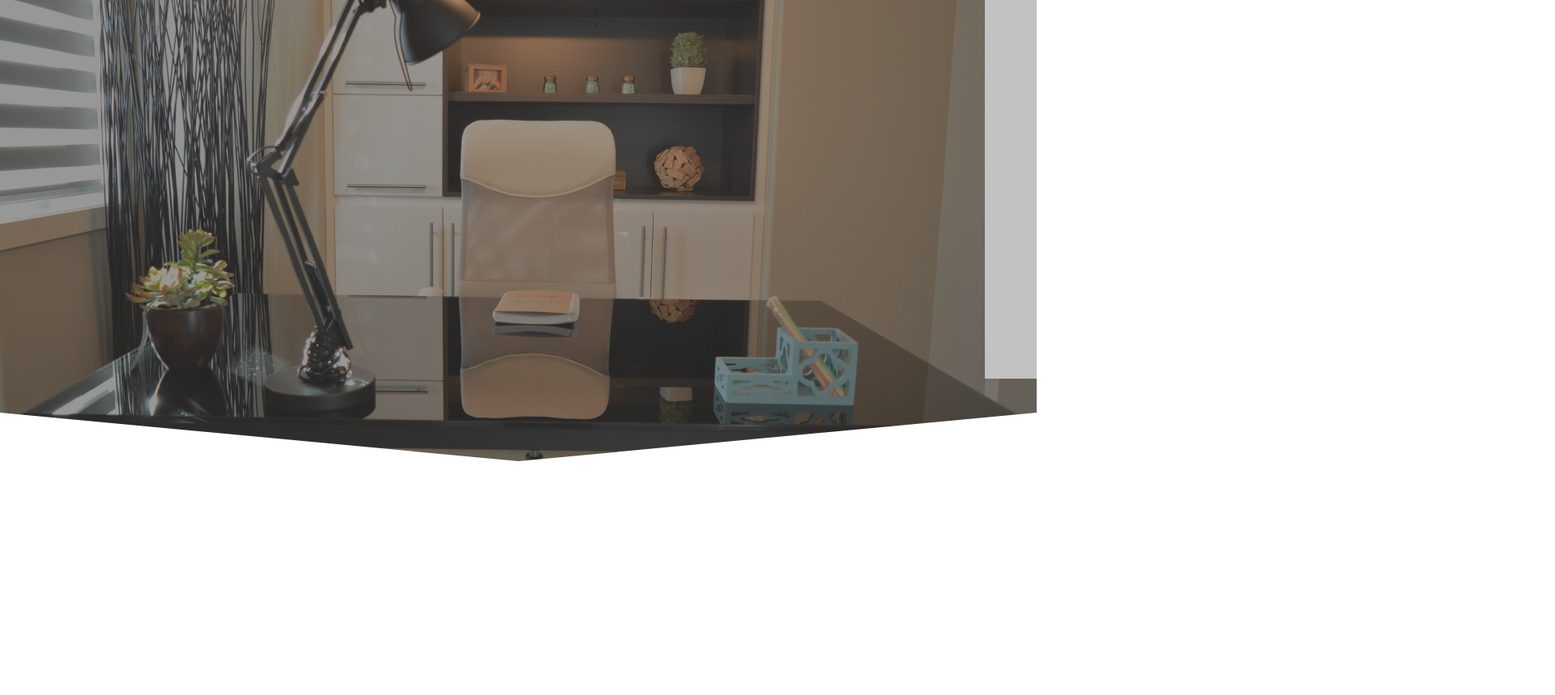
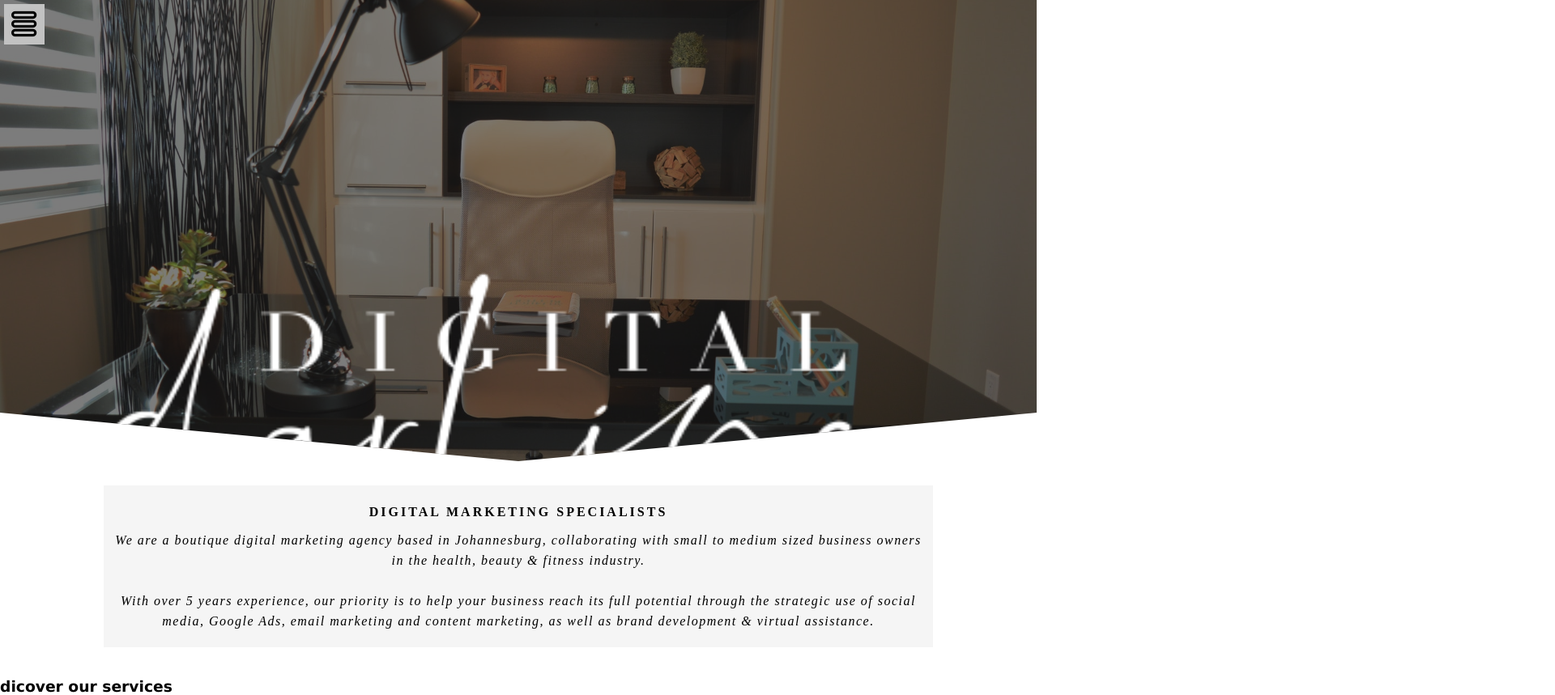
Before and after one commit to diegudeveloper/Proyecto7-Digital-Marketing, a plain HTML site: page index.html in a window 1280 px wide. Shown: the top 859 px of the page at 81% size, 1920 px wide, since content can reach past the window. Before the commit the page ends 800 px from the top, so only its background shows below. Drawn offline with Linux system fonts and the light colour scheme.

Commit message:
Cuilminacion del menu Mf. e inicio de la seccion aboutus

```diff
--- /dev/null
+++ b/css/aboutus.css
@@ -0,0 +1,60 @@
+* {
+    padding: 0;
+    margin: 0;
+    box-sizing: border-box;
+}
+
+
+
+.aboutus {
+    width: 100%;
+    height: auto;
+}
+
+.aboutus .container_all {
+    width: 100%;
+    height: auto;
+
+    display: flex;
+    flex-wrap: wrap;
+}
+
+.aboutus .container_all .lefth {
+    width: 100%;
+    height: auto;
+}
+
+.aboutus .container_all .lefth .firma {
+    display: none;
+}
+
+.aboutus .container_all .lefth .textaboutus {
+    width: 80%;
+    height: auto;
+    background-color: rgba(204, 204, 204, 0.205);
+    margin-left: auto;
+    margin-right: auto;
+    padding: 20px 10px;
+    text-align: center;
+    letter-spacing: 3px;
+}
+
+.aboutus .container_all .lefth .textaboutus h2 {
+    width: 100%;
+    font-family: serif;
+    text-transform: uppercase;
+    text-align: center;
+    font-size: 16px;
+    letter-spacing: 3px;
+    color: #000;
+    padding-bottom: 10px;
+    line-height: 25px;
+}
+
+.aboutus .container_all .lefth .textaboutus p {
+    font-family: serif;
+    letter-spacing: 1.5px;
+    font-style: oblique;
+    line-height: 25px;
+    font-size: 16px;
+}
--- /dev/null
+++ b/css/fontello.css
@@ -0,0 +1,59 @@
+@font-face {
+  font-family: 'fontello';
+  src: url('../font/fontello.eot?98516780');
+  src: url('../font/fontello.eot?98516780#iefix') format('embedded-opentype'),
+       url('../font/fontello.woff2?98516780') format('woff2'),
+       url('../font/fontello.woff?98516780') format('woff'),
+       url('../font/fontello.ttf?98516780') format('truetype'),
+       url('../font/fontello.svg?98516780#fontello') format('svg');
+  font-weight: normal;
+  font-style: normal;
+}
+/* Chrome hack: SVG is rendered more smooth in Windozze. 100% magic, uncomment if you need it. */
+/* Note, that will break hinting! In other OS-es font will be not as sharp as it could be */
+/*
+@media screen and (-webkit-min-device-pixel-ratio:0) {
+  @font-face {
+    font-family: 'fontello';
+    src: url('../font/fontello.svg?98516780#fontello') format('svg');
+  }
+}
+*/
+
+ [class^="icon-"]:before, [class*=" icon-"]:before {
+  font-family: "fontello";
+  font-style: normal;
+  font-weight: normal;
+  speak: never;
+
+  display: inline-block;
+  text-decoration: inherit;
+  width: 1em;
+  margin-right: .2em;
+  text-align: center;
+  /* opacity: .8; */
+
+  /* For safety - reset parent styles, that can break glyph codes*/
+  font-variant: normal;
+  text-transform: none;
+
+  /* fix buttons height, for twitter bootstrap */
+  line-height: 1em;
+
+  /* Animation center compensation - margins should be symmetric */
+  /* remove if not needed */
+  margin-left: .2em;
+
+  /* you can be more comfortable with increased icons size */
+  /* font-size: 120%; */
+
+  /* Font smoothing. That was taken from TWBS */
+  -webkit-font-smoothing: antialiased;
+  -moz-osx-font-smoothing: grayscale;
+
+  /* Uncomment for 3D effect */
+  /* text-shadow: 1px 1px 1px rgba(127, 127, 127, 0.3); */
+}
+
+.icon-menu-outline:before { content: '\e800'; } /* '' */
+.icon-menu:before { content: '\f008'; } /* '' */
--- a/css/style.css
+++ b/css/style.css
@@ -2,6 +2,9 @@
     padding: 0;
     margin: 0;
     box-sizing: border-box;
+}
+body {
+    font-family: 'Lucida Sans', 'Lucida Sans Regular', 'Lucida Grande', 'Lucida Sans Unicode', Geneva, Verdana, sans-serif;
 }
 
 header {
@@ -9,7 +12,7 @@ header {
     height: 100vh;
     max-height: 600px;
     background-image: url(/img/Banner/banner5.jpg);
-    background-color: rgb(90, 90, 90);
+    background-color: rgb(60, 60, 60);
     background-blend-mode: soft-light;
 
     background-position: center;
@@ -29,25 +32,42 @@ header input {
     display: none;
 }
 
+header .container  .container_all {
+    width: 100%;
+    height: 100vh;
+}
+
+header .container  .container_all .icon-menu-outline {
+    width: 50px;
+    height: 50px;
+    font-size: 30px;
+    position: absolute;
+    margin: 5px;
+    display: inline-block;
+    z-index: 100;
+    background-color: #c2c2c2;
+    padding-top: 7px;
+    padding-left: 3px;
+}
+
 header .container  .container_all .menu {
-    width: 90%;
-    height: auto;
-    margin-left: auto;
-    margin-right: auto;
+    width: 100%;
+    height: 100vh;
     background-color: #c2c2c2;
     transform: translateX(100%);
-
+    transition: all 1s ease-in-out;
+    position: absolute;
 }
 
 header .container  .container_all .menu ul {
     width: 100%;
     height: auto;
-    padding-top: 10px;
+    padding-top: 50px;
 
 }
 
 header .container  .container_all .menu ul li {
-    width: 80%;
+    width: 70%;
     height: auto;
     list-style: none;
     text-align: center;
@@ -63,6 +83,18 @@ header .container  .container_all .menu ul li {
 header .container  .container_all .menu ul a {
     text-decoration: none;
     font-size: 20px;
-    color: #fff;
+    color: #c2c2c2;
     text-transform: uppercase;
 }
+
+#btn-menu:checked ~ .menu {
+    transform: translateX(0);
+}
+
+header .container  .container_all .logo {
+    position: absolute;
+    display: block;
+    width: 100%;
+
+    top: 25%;
+}
--- a/index.html
+++ b/index.html
@@ -4,15 +4,17 @@
     <meta charset="UTF-8">
     <meta name="viewport" content="width=device-width, initial-scale=1.0">
     <link rel="stylesheet" href="/css/style.css">
+    <link rel="stylesheet" href="/css/aboutus.css">
+    <link rel="stylesheet" href="/css/fontello.css">
     <title>Digital Marketing</title>
 </head>
 <body>
     <header>
-        <!--<img src="/img/Banner/banner1.jpg" alt="">-->
         <div class="container">
             <div class="container_all">
-                <input type="checked" id="btn-menu" class="bottom">
-                <label for="btn-menu" class="bottom_menu"></label>
+                <img class="logo" src="/img/Banner/DigitalDarling_logo_white (1).png" alt="">
+                <input type="checkbox" id="btn-menu">
+                <label for="btn-menu" class="icon-menu-outline"></label>
                 <nav class="menu">
                     <ul>
                         <li><a href="">home</a></li>
@@ -25,5 +27,33 @@
         </div>
     </header>
 
+    <main>
+        <section class="aboutus">
+            <div class="container_all">
+                <div class="lefth">
+                    <div class="firma">Hello & WeLcomw</div>
+                    <div class="textaboutus">
+                        <h2>DIGITAL MARKETING SPECIALISTS</h2>
+                        <p>We are a boutique digital marketing agency based in Johannesburg, collaborating with small to medium sized business owners in the health, beauty & fitness industry. <br> <br>
+                            With over 5 years experience, our priority is to help your business reach its full potential through the strategic use of social media, Google Ads, email marketing and content marketing, as well as brand development & virtual assistance.
+                        </p>
+                    </div>
+                    <div class="imgaboutus">
+                        <img src="" alt="">
+                    </div>
+                </div>
+
+                <div class="rigth">
+                    <div class="imgrigth">
+                        <img src="" alt="">
+                    </div>
+                    <div class="discover">
+                        <h3>dicover our services</h3>
+                    </div>
+                </div>
+            </div>
+        </section>
+    </main>
+
 </body>
 </html>
```
Also changed, not shown: font/fontello.ttf (added), font/fontello.woff (added), font/fontello.woff2 (added), img/Icon_menu/menu1.svg (renamed from img/Icon_menu/menu.svg), 2 other files.
